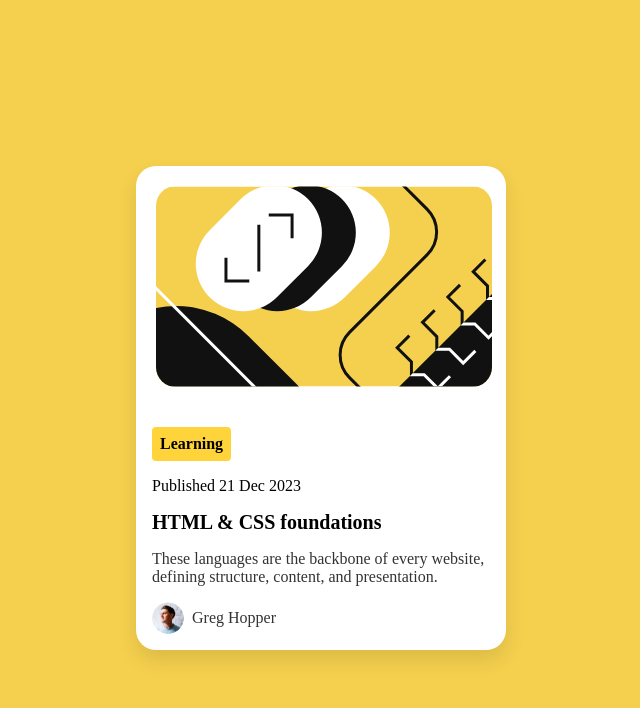
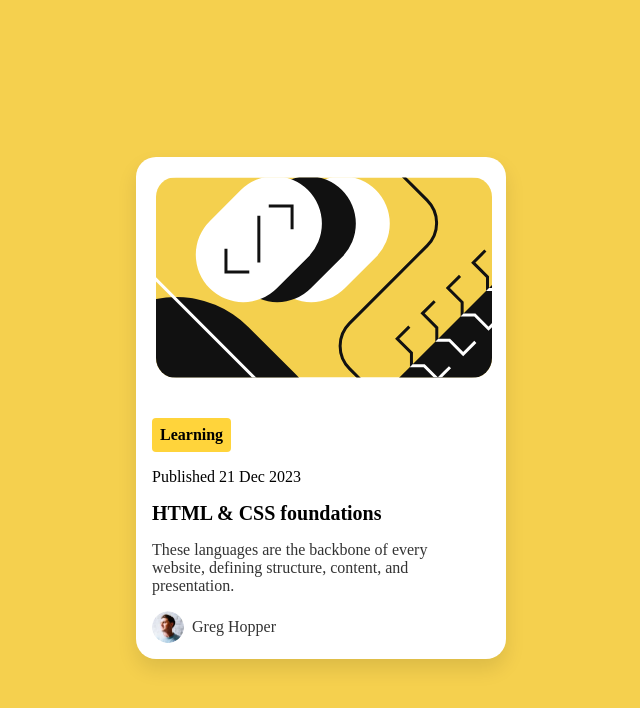
Before and after one commit to sawepeter/Blogpreview, a plain HTML site: page index.html in a window 1280 px wide. Shown: the whole page, without its empty margins (319-959 px from the left). Drawn offline with Linux system fonts and the light colour scheme.

Commit message:
initial commit

```diff
--- a/index.html
+++ b/index.html
@@ -15,7 +15,7 @@
             <div class="tag">Learning</div>
             <p>Published 21 Dec 2023</p>
             <h1>HTML & CSS foundations</h1>
-            <p class="description">These languages are the backbone of every website, defining structure, content, and presentation.</p>
+            <p class="description">These languages are the backbone of every<br> website, defining structure, content, and<br> presentation.</p>
             <div class="author">
                 <img src="./images/image-avatar.webp" alt="Author image">
                 <span>Greg Hopper</span>
```
